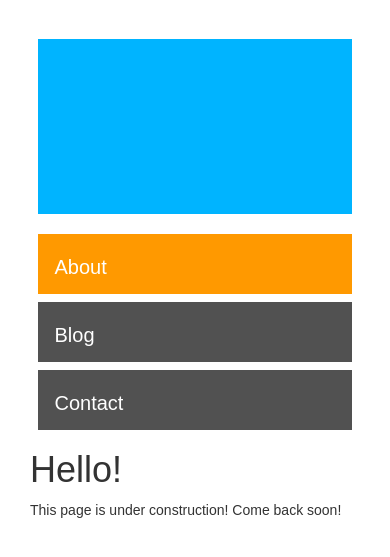
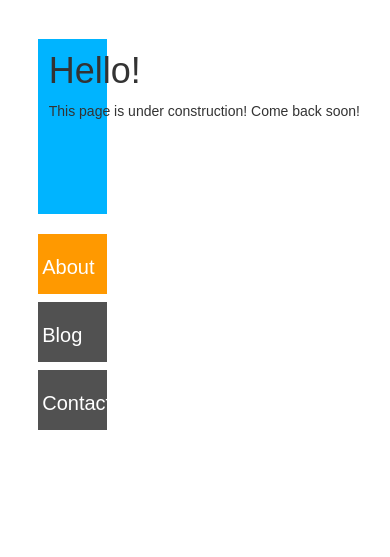
Before and after one commit to d16r/dustinshahidehpour.com, a Flask app: page / in a window 390 px wide. Shown: the top 557 px of the page. Run offline with Flask 2, Linux system fonts and the light colour scheme; some libraries are stand-ins or nearby versions; some web fonts are replaced.

Commit message:
Sidebar is now fixed, and content to the right is scrolling.

```diff
--- a/app/templates/layouts/_base.html
+++ b/app/templates/layouts/_base.html
@@ -23,7 +23,7 @@
       <a class="hidden-xs" href="https://github.com/dshahidehpour/dustinshahidehpour.com"><img style="position: absolute; top: 0; right: 0; border: 0;" src="https://s3.amazonaws.com/github/ribbons/forkme_right_orange_ff7600.png" alt="Fork me on GitHub"></a>
 
       <div class="container middle">
-        <div class="col-md-4">
+        <div class="col-md-3 affix">
             <div class="big-box">
             </div>
             <div>
@@ -32,7 +32,7 @@
               <a class="box" data-target="contact" href="/contact">Contact</a>
             </div>
         </div>
-        <div class="col-md-7">
+        <div class="col-md-8 pull-right">
           {% block content %}
           {% endblock %}
         </div>
```
